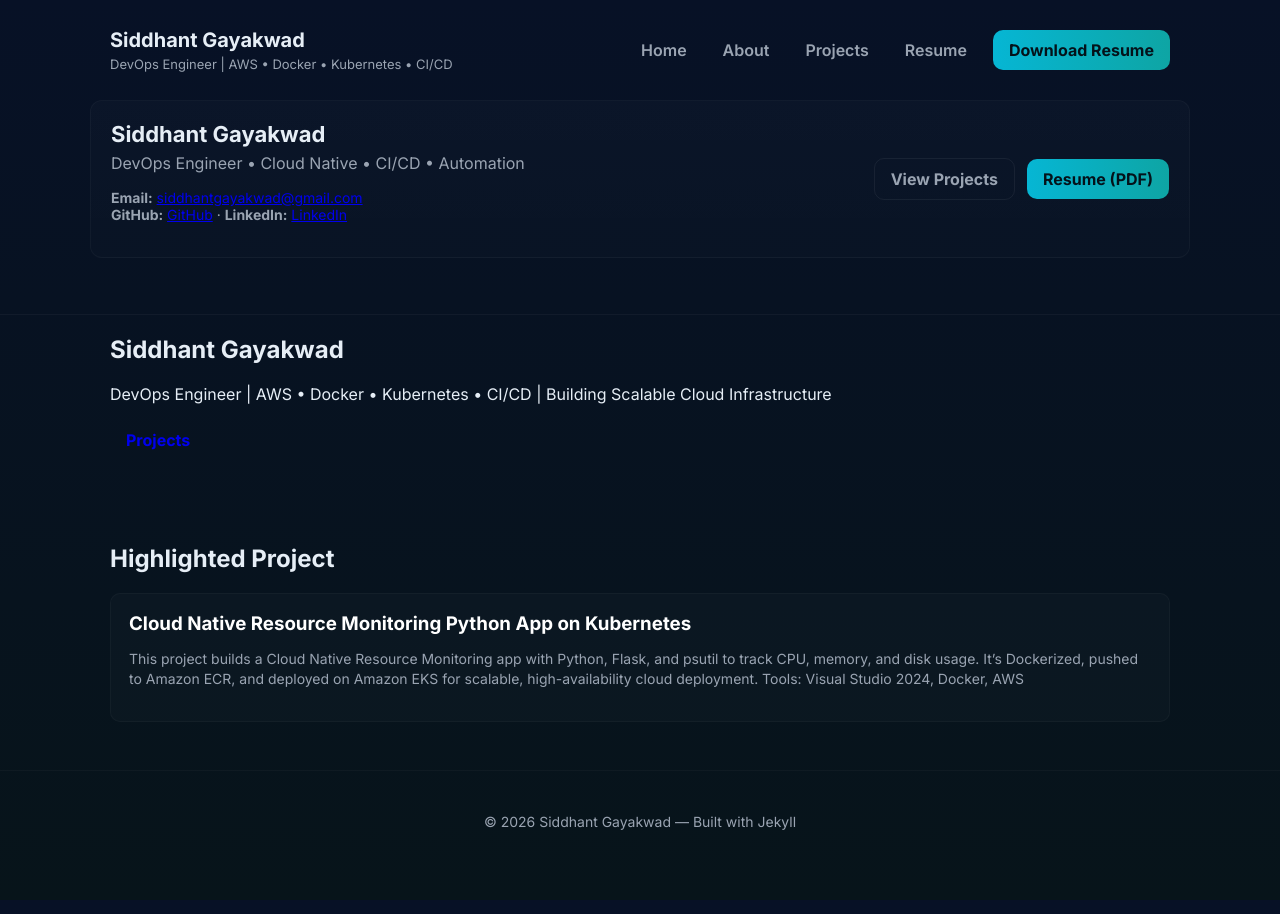
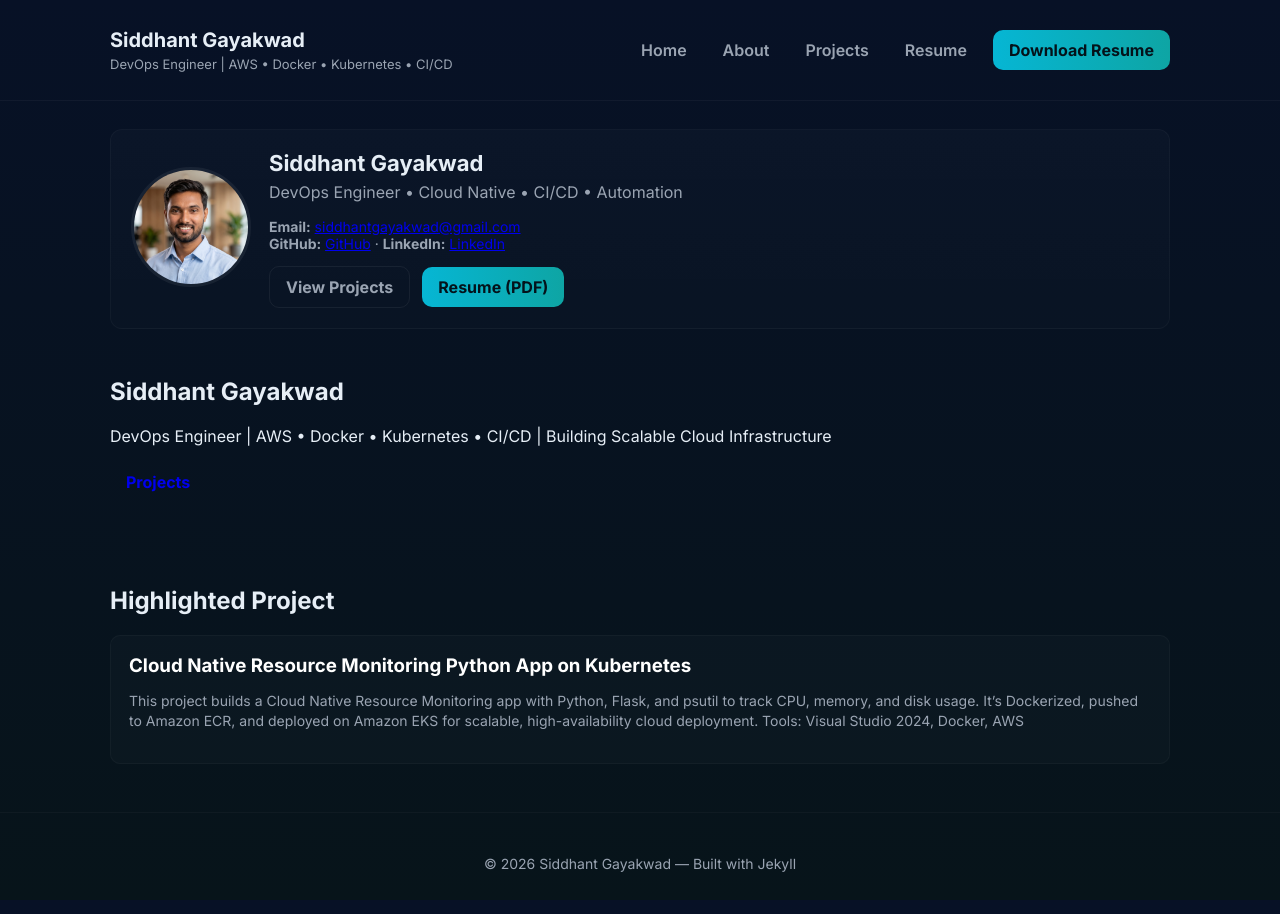
Before and after one commit to siddhant-gayakwad/siddhant-gayakwad.github.io, a Jekyll site: the page built from index.html, in a window 1280 px wide. Built offline with Jekyll 4.4.1, drawn with Linux system fonts in a browser that asks for light colours.

Commit message:
Add headshot and align profile hero; improve layout and responsive styles

```diff
--- a/_layouts/default.html
+++ b/_layouts/default.html
@@ -23,9 +23,17 @@
           <a class="btn btn-primary" href="{{ site.resume }}" target="_blank" rel="noopener">Download Resume</a>
         </nav>
       </div>
+    </header>
 
-      <div class="container profile-hero">
+    <main class="site-main container">
+      <!-- Profile hero: aligned with headshot and meta -->
+      <section class="profile-hero">
         <div class="profile-card">
+          <div class="profile-photo-wrapper">
+            <!-- Headshot image added -->
+            <img class="profile-photo" src="{{ '/assets/images/headshot.png' | relative_url }}" alt="Profile photo">
+          </div>
+
           <div class="profile-meta">
             <h2>{{ site.title }}</h2>
             <p class="muted">DevOps Engineer • Cloud Native • CI/CD • Automation</p>
@@ -34,16 +42,15 @@
               <strong>GitHub:</strong> <a href="{{ site.github }}" target="_blank">{{ site.github | replace: 'https://', '' }}</a> ·
               <strong>LinkedIn:</strong> <a href="{{ site.linkedin }}" target="_blank">LinkedIn</a>
             </p>
-          </div>
-          <div class="profile-cta">
-            <a class="btn btn-outline" href="{{ '/projects' | relative_url }}">View Projects</a>
-            <a class="btn btn-primary" href="{{ site.resume }}" target="_blank" rel="noopener">Resume (PDF)</a>
+
+            <div class="profile-cta">
+              <a class="btn btn-outline" href="{{ '/projects' | relative_url }}">View Projects</a>
+              <a class="btn btn-primary" href="{{ site.resume }}" target="_blank" rel="noopener">Resume (PDF)</a>
+            </div>
           </div>
         </div>
-      </div>
-    </header>
+      </section>
 
-    <main class="site-main container">
       {{ content }}
     </main>
 
--- a/assets/css/style.css
+++ b/assets/css/style.css
@@ -35,11 +35,16 @@ body{
 
 /* Profile hero */
 .profile-hero{padding:28px 0}
-.profile-card{display:flex;align-items:center;justify-content:space-between;background:linear-gradient(180deg, rgba(255,255,255,0.02), rgba(255,255,255,0.01));border:1px solid rgba(255,255,255,0.03);padding:20px;border-radius:12px}
+.profile-card{display:flex;align-items:center;gap:18px;background:linear-gradient(180deg, rgba(255,255,255,0.02), rgba(255,255,255,0.01));border:1px solid rgba(255,255,255,0.03);padding:20px;border-radius:12px}
+
+.profile-photo-wrapper{flex:0 0 120px}
+.profile-photo{width:120px;height:120px;border-radius:999px;object-fit:cover;border:3px solid rgba(255,255,255,0.06)}
+
+.profile-meta{flex:1}
 .profile-meta h2{margin:0;font-size:22px}
 .muted{color:var(--muted);margin-top:6px}
 .contact-list{margin-top:12px;color:var(--muted);font-size:14px}
-.profile-cta{display:flex;gap:12px;align-items:center}
+.profile-cta{display:flex;gap:12px;align-items:center;margin-top:12px}
 
 /* Sections & cards */
 .section{padding:48px 0}
@@ -54,4 +59,6 @@ body{
 @media(max-width:880px){
   .profile-card{flex-direction:column;align-items:flex-start;gap:12px}
   .profile-cta{width:100%;justify-content:flex-start}
+  .profile-photo-wrapper{flex:0 0 auto}
+  .profile-photo{width:96px;height:96px}
 }
```
Also changed, not shown: assets/images/headshot.png (added).
